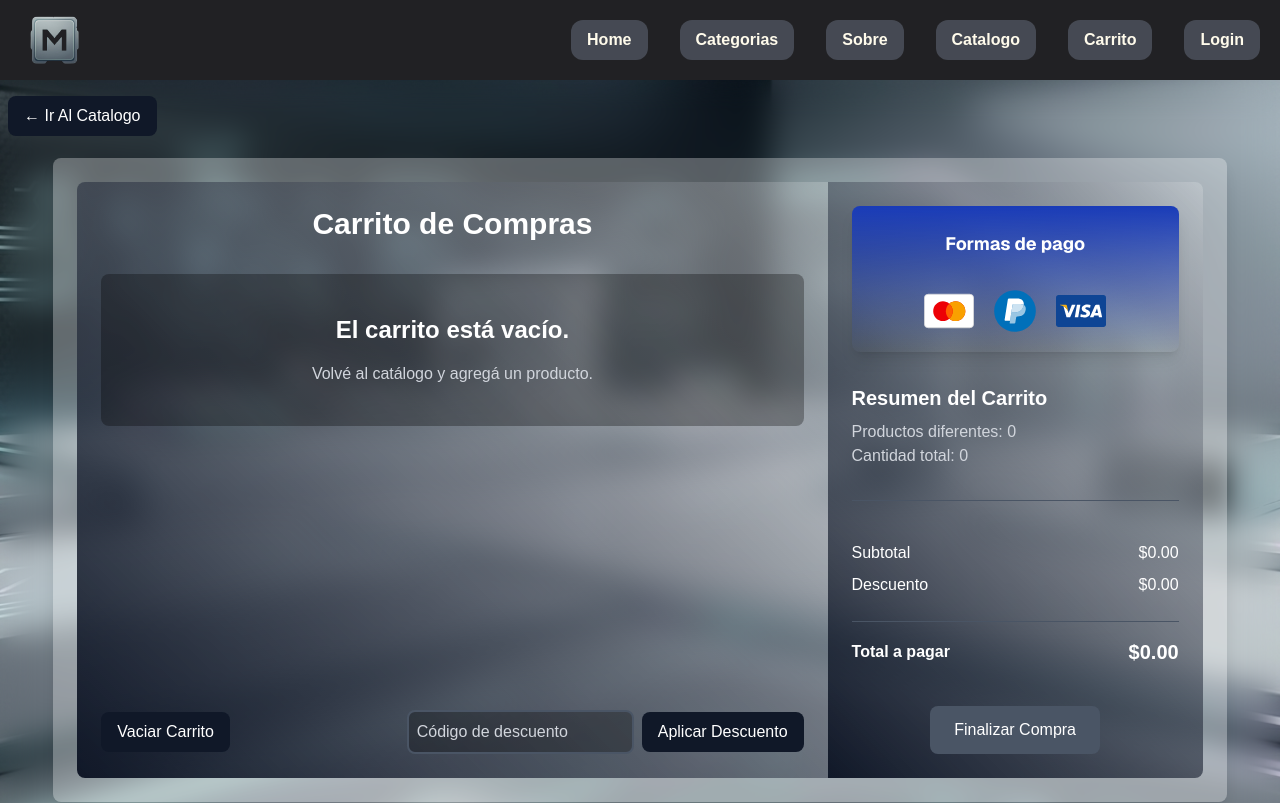
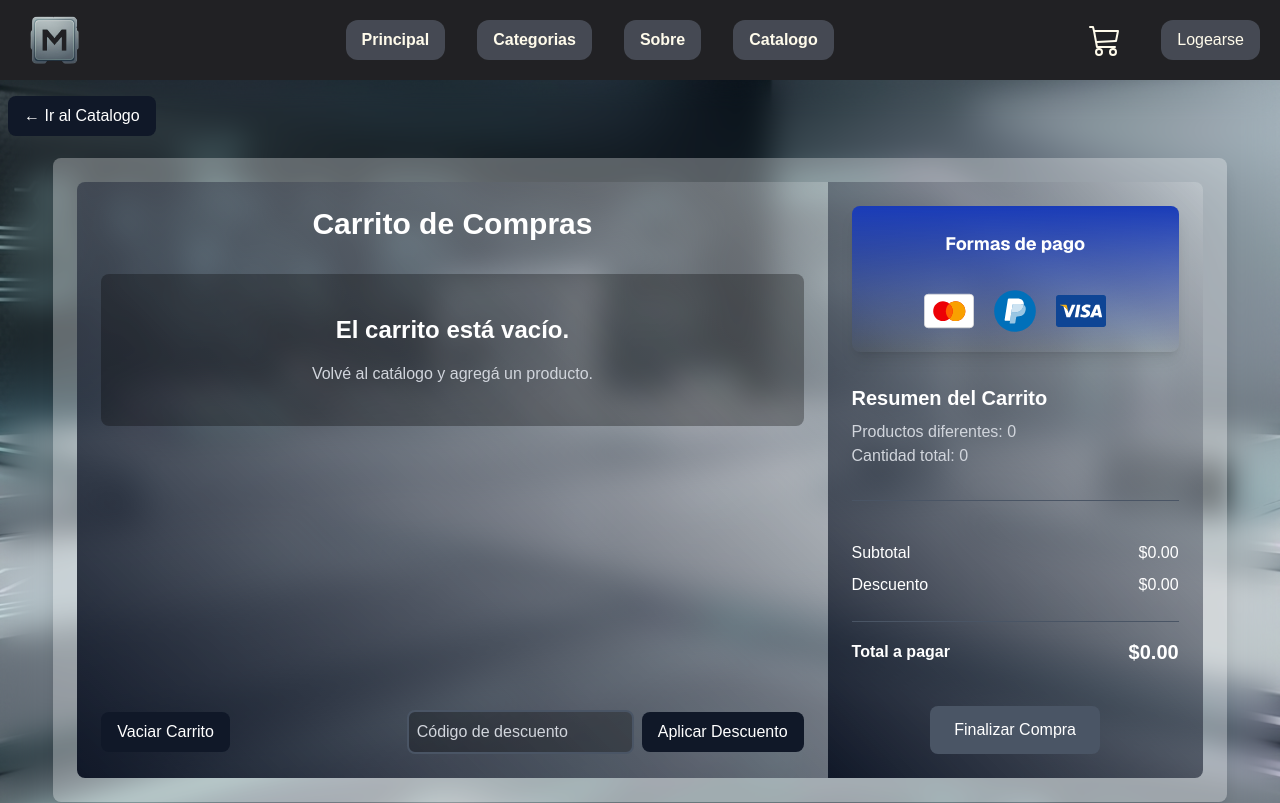
Before and after one commit to FedeAr25/Tp-grupal-next, a Next.js app in the folder matrox-app/: page /carrito in a window 1280 px wide. Shown: the top 803 px of the page. Built offline with nearby package versions, Linux system fonts and the light colour scheme.

Commit message:
cambios esteticos Navbar

```diff
--- a/matrox-app/src/app/carrito/page.jsx
+++ b/matrox-app/src/app/carrito/page.jsx
@@ -100,7 +100,7 @@ export default function CarritoPage() {
         href="/hero"
         className="bg-gray-900 text-white px-4 py-2 rounded-lg hover:bg-gray-600 absolute top-4 left-2 z-50 h-10 w-auto flex items-center justify-center"
       >
-        &larr; Ir Al Catalogo
+        &larr; Ir al Catalogo
       </Link>
       <div className="w-full min-h-screen flex items-center justify-center backdrop-blur-lg py-10">
         <div className="w-11/12 min-h-[80vh] bg-white/30 rounded-lg shadow-lg p-6 flex">
--- a/matrox-app/src/app/components/CartButton.jsx
+++ b/matrox-app/src/app/components/CartButton.jsx
@@ -44,12 +44,21 @@ export default function CartButton() {
   return (
     <Link
       href="/carrito"
-      className="relative px-4 py-2 rounded-xl text-amber-50 bg-gray-500/50 transition delay-150 duration-300 ease-in-out hover:-translate-y-2 hover:scale-110 hover:bg-indigo-900/50"
+      className="relative rounded-xl text-amber-50 transition delay-150 duration-300 ease-in-out hover:-translate-y-2 hover:scale-110 hover:bg-indigo-900/50"
     >
-      Carrito
+      <svg
+        xmlns="http://www.w3.org/2000/svg"
+        width="32"
+        height="32"
+        fill="currentColor"
+        class="bi bi-cart3"
+        viewBox="0 0 16 16"
+      >
+        <path d="M0 1.5A.5.5 0 0 1 .5 1H2a.5.5 0 0 1 .485.379L2.89 3H14.5a.5.5 0 0 1 .49.598l-1 5a.5.5 0 0 1-.465.401l-9.397.472L4.415 11H13a.5.5 0 0 1 0 1H4a.5.5 0 0 1-.491-.408L2.01 3.607 1.61 2H.5a.5.5 0 0 1-.5-.5M3.102 4l.84 4.479 9.144-.459L13.89 4zM5 12a2 2 0 1 0 0 4 2 2 0 0 0 0-4m7 0a2 2 0 1 0 0 4 2 2 0 0 0 0-4m-7 1a1 1 0 1 1 0 2 1 1 0 0 1 0-2m7 0a1 1 0 1 1 0 2 1 1 0 0 1 0-2" />
+      </svg>
       {/* Globito con la cantidad total de productos */}
       {cantidad > 0 && (
-        <span className="absolute -top-3 -right-3 bg-red-600 text-white text-xs font-bold w-6 h-6 rounded-full flex items-center justify-center shadow-lg border-2 border-white">
+        <span className="absolute -top-3 -right-3 bg-orange-600 text-white text-xs font-bold w-6 h-6 rounded-full flex items-center justify-center shadow-lg border-2 border-white">
           {cantidad}
         </span>
       )}
--- a/matrox-app/src/app/components/Navbar.jsx
+++ b/matrox-app/src/app/components/Navbar.jsx
@@ -21,7 +21,7 @@ export default function Navbar() {
             href={"/"}
             className="  px-4  py-2 rounded-xl text-amber-50  bg-gray-500/50 transition delay-150 duration-300 ease-in-out hover:-translate-y-2 hover:scale-110 hover:bg-indigo-900/50"
           >
-            Home
+            Principal
           </Link>
           <Link
             href={"/categories"}
@@ -41,12 +41,14 @@ export default function Navbar() {
           >
             Catalogo
           </Link>
+        </div>
+        <div className="flex gap-10 items-center">
           <CartButton />
           <Link
             href={"/login"}
             className=" px-4  py-2 rounded-xl text-amber-50  bg-gray-500/50 transition delay-150 duration-300 ease-in-out hover:-translate-y-2 hover:scale-110 hover:bg-indigo-900/50"
           >
-            Login
+            Logearse
           </Link>
         </div>
       </div>
```
